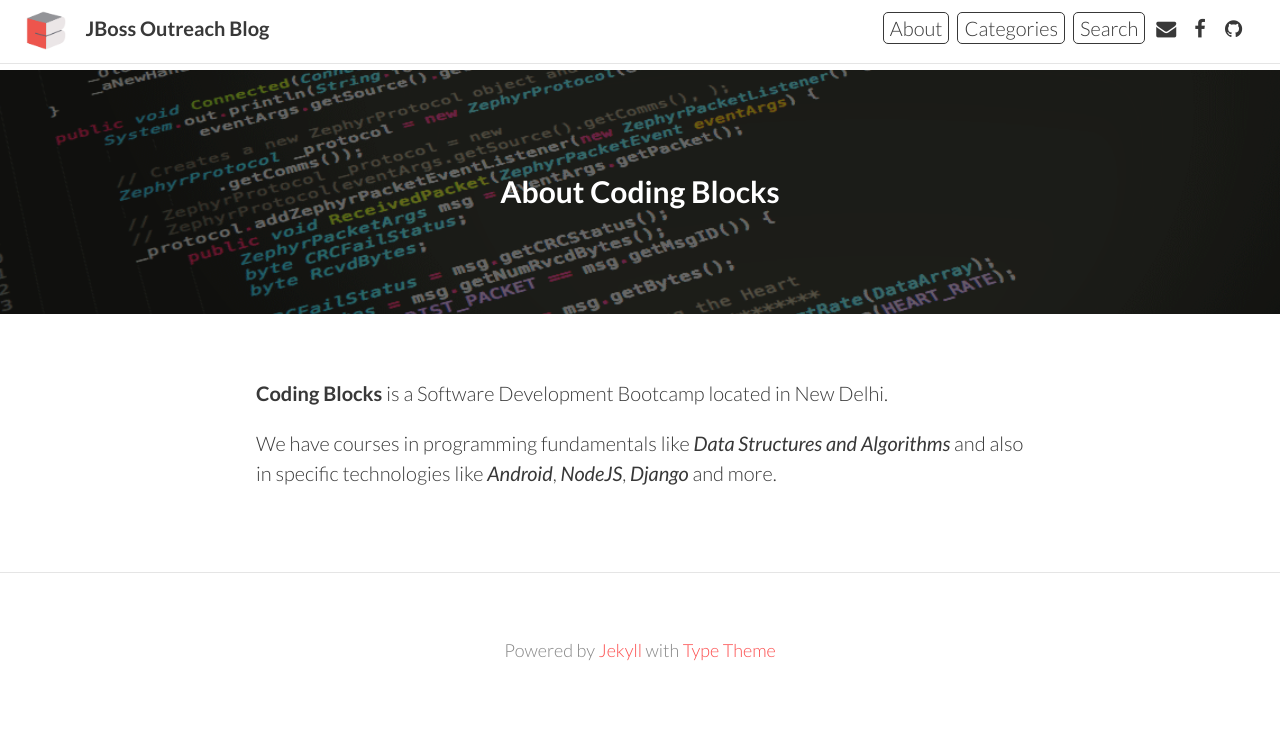
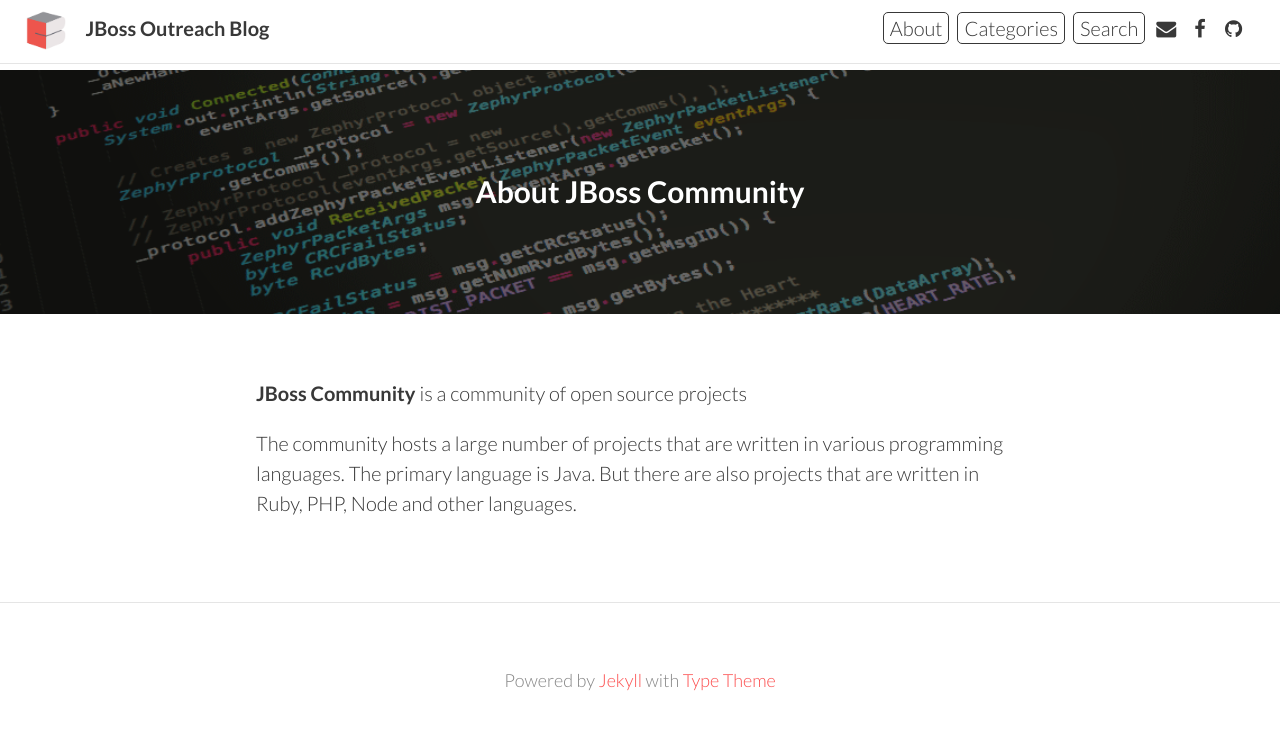
Before and after one commit to yuvrock/blog.jbossoutreach.org, a Jekyll site: the page built from pages/about.md, in a window 1280 px wide. Shown: the top 730 px of the page. Built offline with Jekyll 4.4.1, drawn with Linux system fonts in a browser that asks for light colours; nearby versions of some CDN libraries.

Commit message:
Update about.md

```diff
--- a/pages/about.md
+++ b/pages/about.md
@@ -1,13 +1,13 @@
 ---
 layout: page
 short_title: About
-title: About Coding Blocks
+title: About JBoss Community
 permalink: /about/
 feature-img: "img/code_banner.png"
 sitemap:
   include: 'yes'
 ---
 
-**Coding Blocks** is a Software Development Bootcamp located in New Delhi.
+**JBoss Community**  is a community of open source projects
 
-We have courses in programming fundamentals like _Data Structures and Algorithms_ and also in specific technologies like _Android_, _NodeJS_, _Django_ and more.
+The community hosts a large number of projects that are written in various programming languages. The primary language is Java. But there are also projects that are written in Ruby, PHP, Node and other languages.
```
